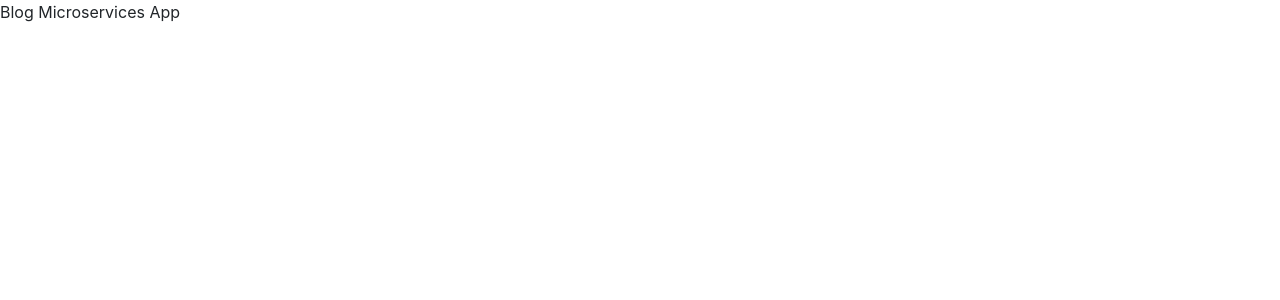
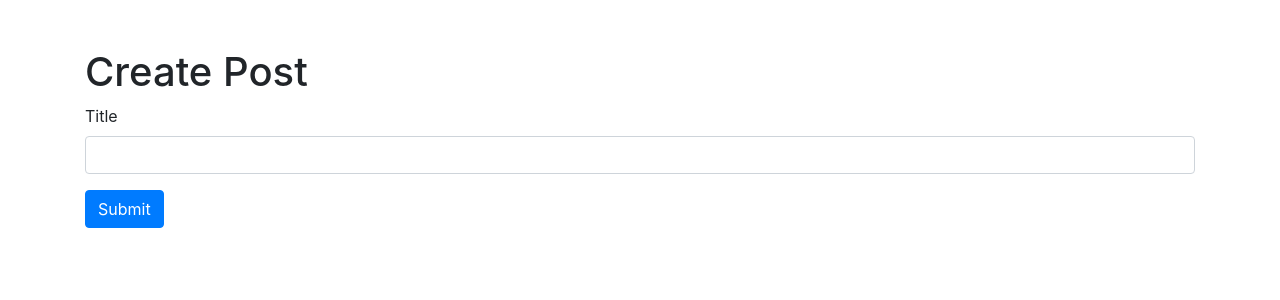
Before and after one commit to torressam333/blog_microservices, a React (Create React App) app in the folder client/: page / in a window 1280 px wide. Shown: the top 300 px of the page. Built offline with nearby package versions, Linux system fonts and the light colour scheme.

Commit message:
Create post create form markup

```diff
--- a/client/public/index.html
+++ b/client/public/index.html
@@ -15,6 +15,13 @@
       user's mobile device or desktop. See https://developers.google.com/web/fundamentals/web-app-manifest/
     -->
     <link rel="manifest" href="%PUBLIC_URL%/manifest.json" />
+
+    <link
+      rel="stylesheet"
+      href="https://cdn.jsdelivr.net/npm/bootstrap@4.6.2/dist/css/bootstrap.min.css"
+      integrity="sha384-xOolHFLEh07PJGoPkLv1IbcEPTNtaed2xpHsD9ESMhqIYd0nLMwNLD69Npy4HI+N"
+      crossorigin="anonymous"
+    />
 
     <link
       rel="stylesheet"
--- a/client/src/App.js
+++ b/client/src/App.js
@@ -1,7 +1,13 @@
 import React from 'react';
+import PostCreate from './PostCreate';
 
 const App = () => {
-  return <div>Blog Microservices App</div>;
+  return (
+    <div className='container pt-5'>
+      <h1>Create Post</h1>
+      <PostCreate />
+    </div>
+  );
 };
 
 export default App;
--- /dev/null
+++ b/client/src/PostCreate.js
@@ -0,0 +1,17 @@
+import React from 'react';
+
+function PostCreate() {
+  return (
+    <div>
+      <form>
+        <div className='form-group'>
+          <label htmlFor='title'>Title</label>
+          <input className='form-control' type='text' />
+        </div>
+        <button className='btn btn-primary'>Submit</button>
+      </form>
+    </div>
+  );
+}
+
+export default PostCreate;
```
